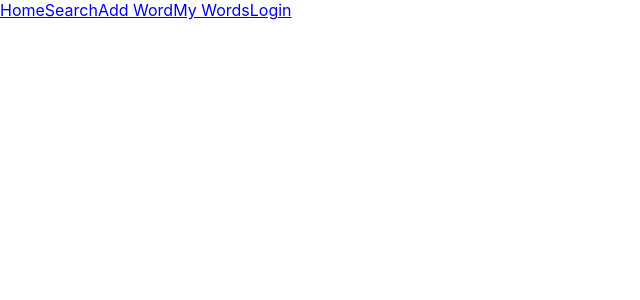
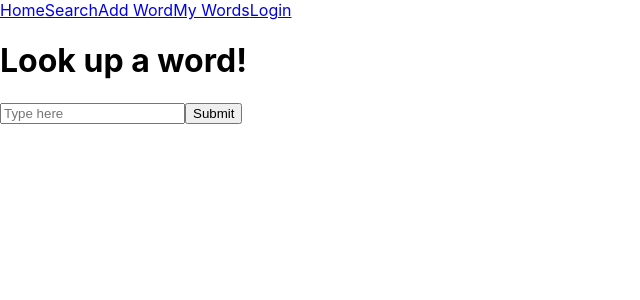
Before and after one commit to weasel-fish/Cruddy-Words, a React (Create React App) app: page /search in a window 1280 px wide. Shown: the top 300 px of the page, without its empty margins (0-640 px from the left). Built offline with nearby package versions, Linux system fonts and the light colour scheme; no server answers.

Commit message:
Add initial population of words and users states, add search functionality

```diff
--- a/src/components/AddWord.js
+++ b/src/components/AddWord.js
@@ -1,4 +1,8 @@
+import { useState } from "react"
+
 function AddWord() {
+    const [] = useState
+
     return (
         <div></div>
     )
--- a/src/components/HomePage.js
+++ b/src/components/HomePage.js
@@ -1,7 +1,6 @@
 import { useEffect, useState } from "react"
 
-function HomePage() {
-    const myKey="key goes here"
+function HomePage({myKey}) {
 
     const [dayWord, setDayWord] = useState({
         word: "",
@@ -43,7 +42,7 @@ function HomePage() {
             <p>{dayWord.word}</p>
             <p>Part Of Speech: {dayWord.partOfSpeech}</p>
             <p>Definition: {dayWord.definition}</p>
-
+            <p>This is our website and this is what it does BLAH BLAH BLAH</p>
 
         </div>
     )
--- a/src/components/PageContent.js
+++ b/src/components/PageContent.js
@@ -5,14 +5,29 @@ import AddWord from "./AddWord"
 import MyWords from "./MyWords"
 import Login from "./Login"
 import {Switch, Route} from 'react-router-dom'
+import { useEffect, useState } from "react"
 
 function PageContent() {
+    const myKey="your key goes here"
+    const [ourWords, setOurWords] = useState([])
+    const [userList, setUserList] = useState([])
+
+    useEffect(() => {
+        fetch('http://localhost:4000/words')
+        .then(resp => resp.json())
+        .then(setOurWords)
+
+        fetch('http://localhost:4000/users')
+        .then(resp => resp.json())
+        .then(setUserList)
+    }, [])
+
     return (
         <div>
             <NavBar />
             <Switch>
-                <Route exact path='/' component ={HomePage} />
-                <Route exact path='/search' component ={Search} />
+                <Route exact path='/' component ={() => <HomePage myKey={myKey}/>} />
+                <Route exact path='/search' component ={() => <Search ourWords={ourWords} myKey={myKey}/>} />
                 <Route exact path='/addword' component ={AddWord} />
                 <Route exact path='/mywords' component ={MyWords} />
                 <Route exact path='/login' component ={Login} />
--- a/src/components/Search.js
+++ b/src/components/Search.js
@@ -1,6 +1,63 @@
-function Search() {
+import { useState } from "react"
+
+function Search({ourWords, myKey}) {
+    const [searchTerm, setSearchTerm] = useState('')
+    const [currentWord, setCurrentWord] = useState({
+        word: "",
+        definition: "",
+        partOfSpeech: "",
+        synonyms: []
+    })
+
+    console.log(currentWord)
+
+    function handleChange(e) {
+        setSearchTerm(e.target.value)
+    }
+
+    function handleSearch() {
+
+        const searchArray = ourWords.filter(word => word.word.toLowerCase() === searchTerm.toLowerCase())
+
+        if(searchArray.length > 0) {
+            const word = searchArray[0]
+            setCurrentWord({
+                word: word.word,
+                definition: word.definition,
+                partOfSpeech: word.partOfSpeech,
+                synonyms: word.synonyms
+            })
+        } else {
+            fetch(`https://wordsapiv1.p.rapidapi.com/words/${searchTerm.toLowerCase()}`, {
+                method: "GET",
+                headers: {
+                    'x-rapidapi-key': myKey,
+                    'x-rapidapi-host': "wordsapiv1.p.rapidapi.com"
+                    }
+                })
+            .then(resp => resp.json())
+            .then(data => {
+                setCurrentWord({
+                    word: data.word,
+                    definition: data.hasOwnProperty("results") ? data.results[0].definition : "what do you think it means???",
+                    partOfSpeech: data.hasOwnProperty("results") ? data.results[0].partOfSpeech : "what do you think it is???",
+                    synonyms: data.hasOwnProperty("results") ? data.results[0].synonyms : "what do you think they are???"
+                })
+            })
+        }
+    }
+
     return (
-        <div></div>
+        <div>
+            <h1>Look up a word!</h1>
+            <form onSubmit={(e) => {
+                e.preventDefault()
+                handleSearch()
+            }}>
+                <input onChange={handleChange} value = {searchTerm} type='text' name='search' placeholder='Type here'></input>
+                <input type='submit'></input>
+            </form>
+        </div>
     )
 }
 
```
